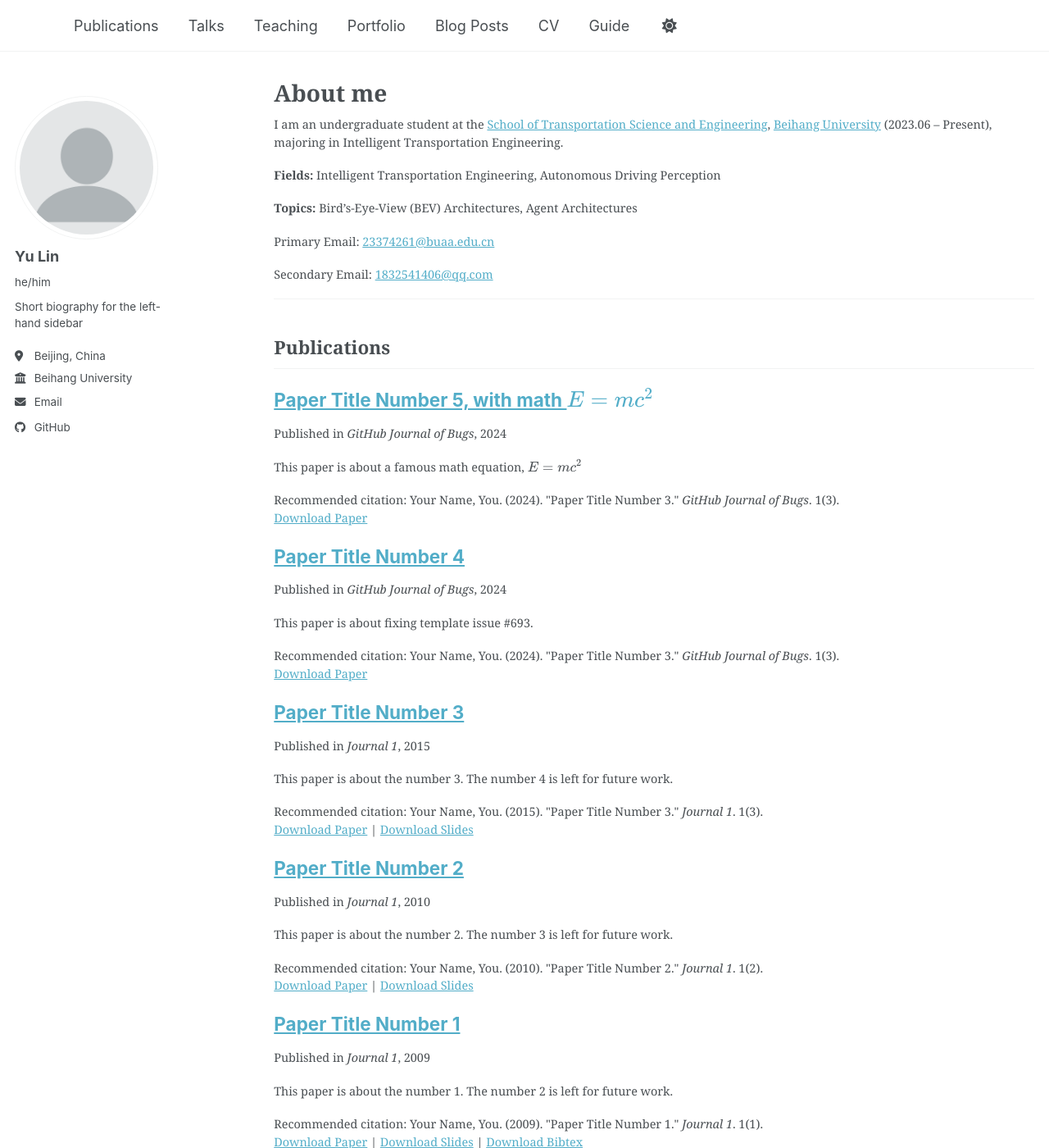
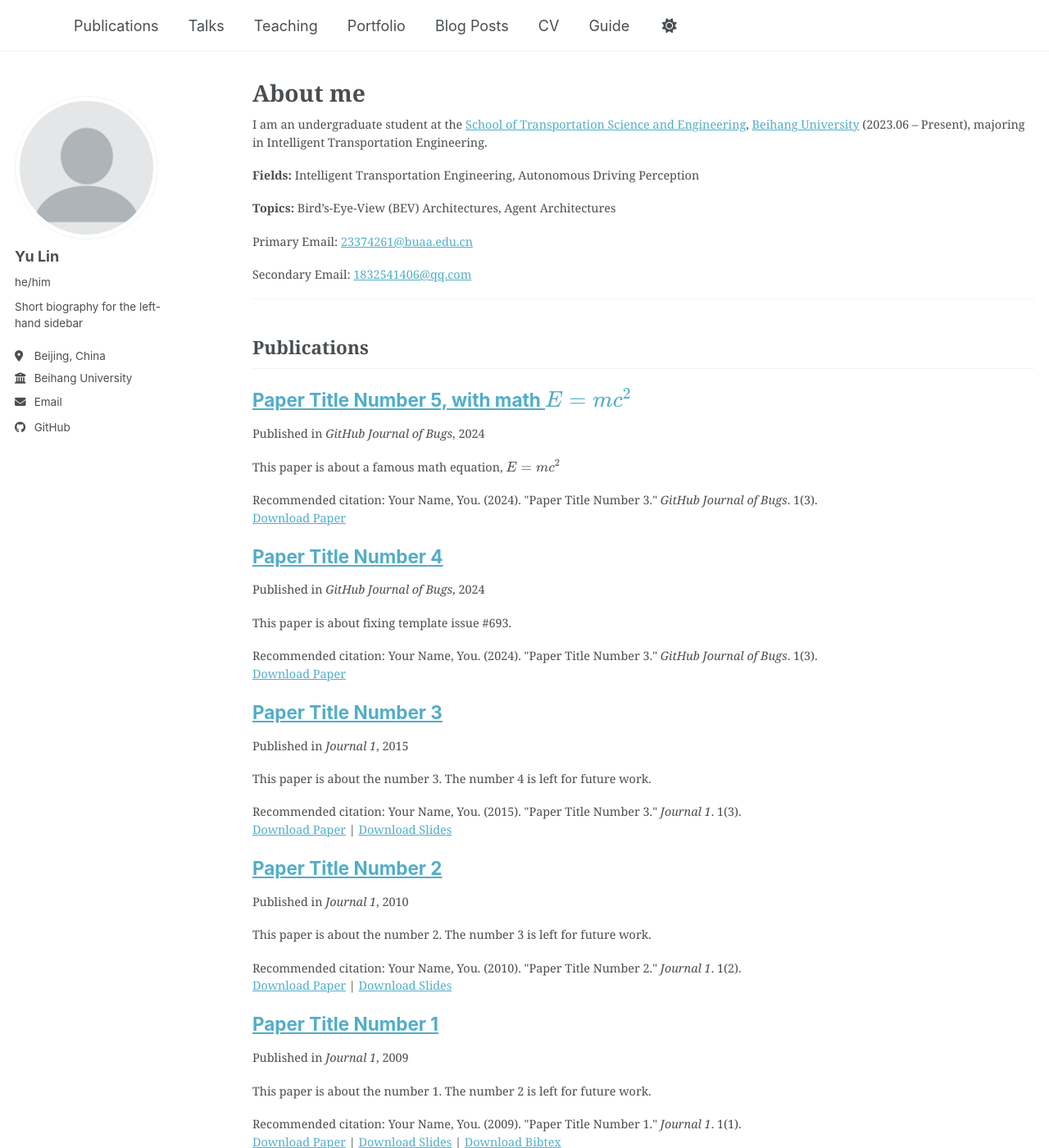
Before and after one commit to buaaeducn/buaaeducn.github.io, a Jekyll site: the page built from _pages/about.md, in a window 1280 px wide and 1400 px high. Shown: the whole window at 82% size. Built offline with Jekyll 4.4.1, drawn with Linux system fonts in a browser that asks for light colours; a script bundle is joined from its source files by our own code; library files that are not in the unit come from our copies.

Commit message:
Update _page.scss

```diff
--- a/_sass/layout/_page.scss
+++ b/_sass/layout/_page.scss
@@ -19,7 +19,7 @@
 .page {
   @include breakpoint($large) {
     @include span(10 of 12 last);
-    @include prefix(1 of 12);
+    @include prefix(0.75 of 12);
     /*@include suffix(2 of 12);*/
   }
 
```
